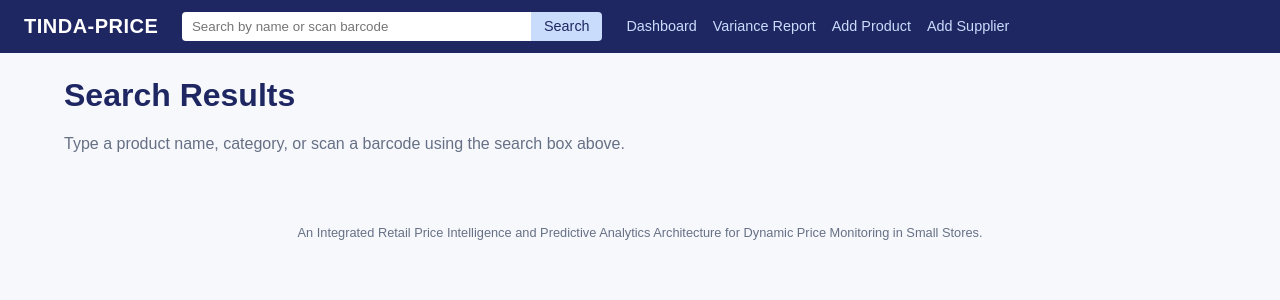
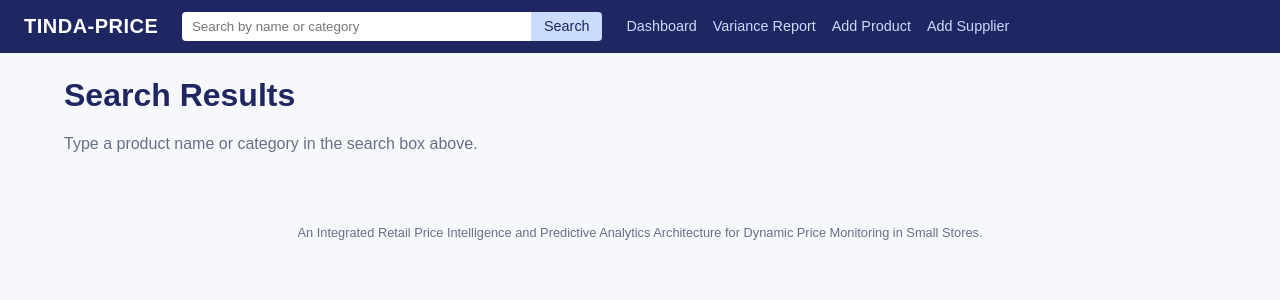
Before and after one commit to Cloudzz00/Tinda_Price, a Flask app: page /search in a window 1280 px wide. Shown: the top 300 px of the page. Run offline with Flask 3, Linux system fonts and the light colour scheme.

Commit message:
Stop implying barcode-scanner hardware in the UI copy
The project doesn't use a physical barcode scanner, so remove the
"scan barcode" language from the search placeholder, the empty
search-results hint, and the Add Product form's barcode label. The
barcode field itself stays (still useful as an optional manual code),
and search.py's exact-match lookup is unaffected -- it's just no
longer invites scanning hardware that isn't part of this setup.

Co-Authored-By: Claude Sonnet 5 <noreply@anthropic.com>
Claude-Session: https://claude.ai/code/session_01X3Sc9WXb7QgCZa4yXwEhbg

```diff
--- a/templates/base.html
+++ b/templates/base.html
@@ -10,7 +10,7 @@
   <header class="topbar">
     <a class="brand" href="{{ url_for('dashboard') }}">TINDA-PRICE</a>
     <form class="search-form" action="{{ url_for('search') }}" method="get">
-      <input type="text" name="q" placeholder="Search by name or scan barcode" value="{{ request.args.get('q', '') }}">
+      <input type="text" name="q" placeholder="Search by name or category" value="{{ request.args.get('q', '') }}">
       <button type="submit">Search</button>
     </form>
     <nav>
--- a/templates/new_product.html
+++ b/templates/new_product.html
@@ -6,7 +6,7 @@
     <p class="muted">No suppliers yet. <a href="{{ url_for('new_supplier') }}">Add one first</a>.</p>
   {% else %}
     <form method="post" class="stacked-form">
-      <label>Barcode (scan or type)
+      <label>Barcode (optional)
         <input type="text" name="barcode" placeholder="e.g. 4800016641234">
       </label>
       <label>Product name <input type="text" name="name" required></label>
--- a/templates/search_results.html
+++ b/templates/search_results.html
@@ -27,6 +27,6 @@
       <p class="muted">No matching products.</p>
     {% endif %}
   {% else %}
-    <p class="muted">Type a product name, category, or scan a barcode using the search box above.</p>
+    <p class="muted">Type a product name or category in the search box above.</p>
   {% endif %}
 {% endblock %}
```
